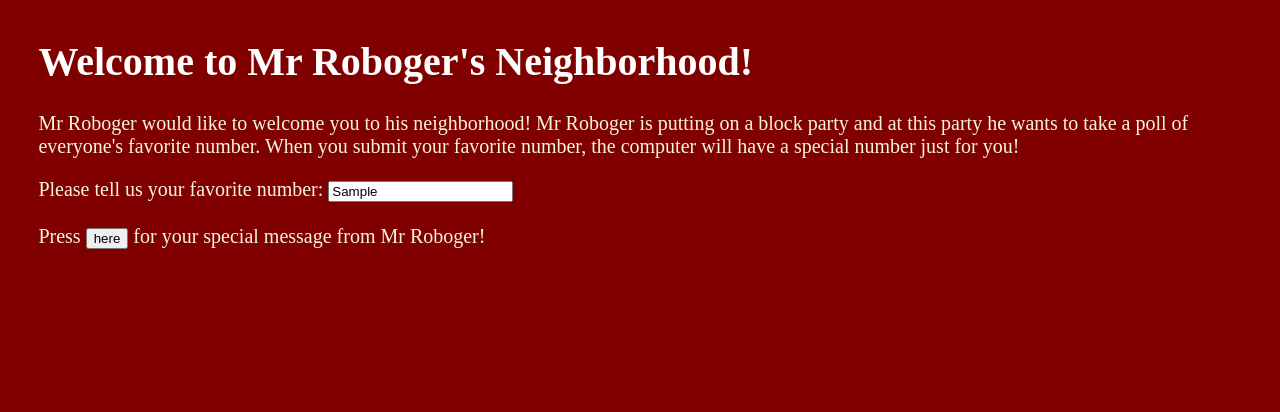
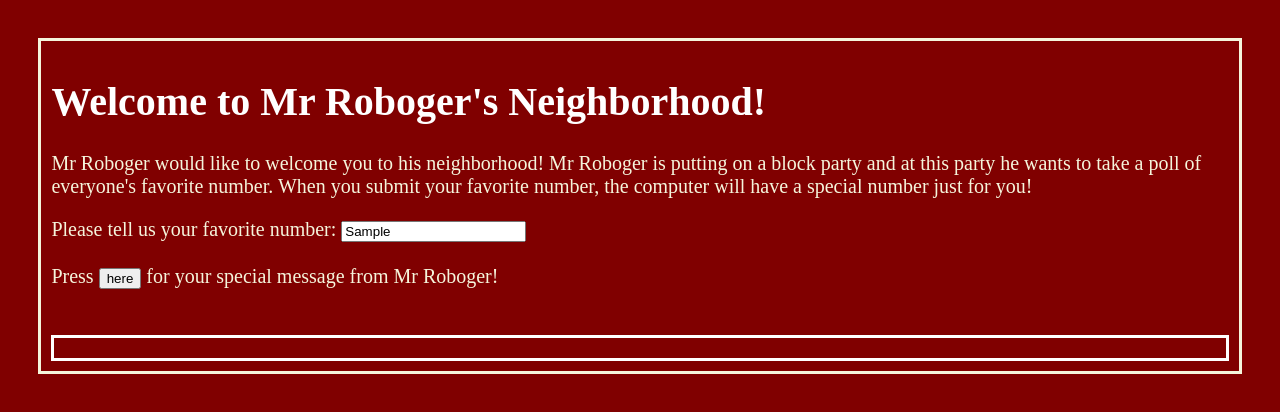
Before and after one commit to ThatAltGirlAlesandria/Mr.RobogersNeighborhood, a plain HTML site: page index.html in a window 1280 px wide. Both pictures are taken after typing "Sample" into the empty fields and a click on the button "here". Drawn offline with Linux system fonts and the light colour scheme.

Commit message:
add border box to body and answer

```diff
--- a/css/styles.css
+++ b/css/styles.css
@@ -5,9 +5,24 @@
 h1{
   color: rgb(255, 255, 255);
 }
+
 body {
   margin: 3%;
   background-color: maroon;
   color: beige;
   font-size: 20px;
 }
+
+.body {
+  box-sizing: border-box;
+  padding: 10px;
+  border-style: solid;
+  border-color: beige;
+}
+
+#outPut {
+  box-sizing: border-box;
+  padding: 10px;
+  border-style: solid;
+  border-color: rgb(255, 255, 255);
+}
--- a/index.html
+++ b/index.html
@@ -8,7 +8,7 @@
   <script src="js/scripts.js"></script>
   <title>Mr Robogers Neighborhood!</title>
 </head>
-<body>
+<body class="body">
   <div>
     <h1>Welcome to Mr Roboger's Neighborhood!</h1>
     <p>
@@ -16,7 +16,7 @@
     </p>
   </div>
   <form id ="user-input">
-    <div class="container">
+    <div>
       <label for="input-number">Please tell us your favorite number:</label>
       <input id="input-number" type="text">
       <br>
```
